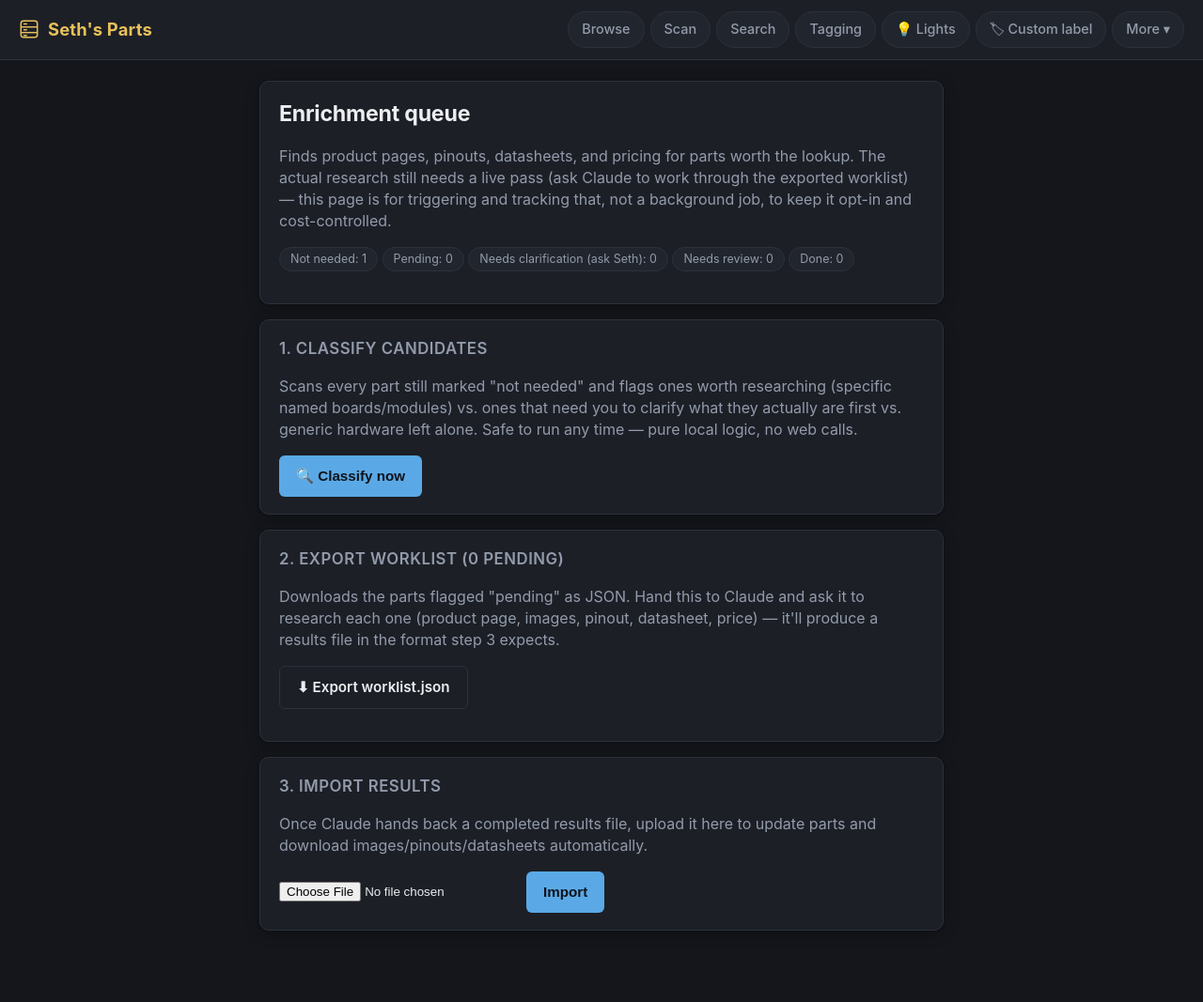
After one commit to sethmills/sethsparts, a Django app: page /enrichment/ in a window 1280 px wide. The commit adds this page. Shown: the whole page at 94% size. Run offline with Django 5.2, Linux system fonts and the light colour scheme; a user stored in the database is signed in; tables that the repository leaves empty hold one stand-in row (values such as "Sample post").

Commit message:
Add bulk intake entry point and an in-app enrichment queue
Intake: the queue page had no way to add notes -- only from an
already-chosen container's own page. IntakeNote.container is now
nullable; new /intake/add/ lets Seth type or dictate a whole batch
(one item per line, voice results split into separate lines on each
final phrase) and either assign a container now or leave it unassigned
to sort out later from the queue, which now has an inline
assign/reassign dropdown per note.

Enrichment: classify_enrichment_queue and ingest_enrichment already
existed as CLI-only management commands. Added /enrichment/ (dashboard
+ status counts), a live "classify now" trigger (pure DB logic, safe
to run any time), a worklist JSON export for a research pass to work
from, and a results-upload that runs the existing ingest logic via
call_command -- closes the loop without needing SSH access. The actual
web research still needs an agent (this can't run unattended for
free); this just makes triggering and applying it a normal in-app
action instead of a terminal-only one.

Co-Authored-By: Claude Sonnet 5 <noreply@anthropic.com>

```diff
--- a/inventory/templates/inventory/base.html
+++ b/inventory/templates/inventory/base.html
@@ -36,6 +36,7 @@
         <div class="nav-more-menu">
           <a href="{% url 'inventory:project_list' %}">Projects</a>
           <a href="{% url 'inventory:reorder' %}">Reorder</a>
+          <a href="{% url 'inventory:enrichment_queue' %}">Enrichment queue</a>
           <a href="{% url 'inventory:labels' %}">Labels</a>
           <a href="{% url 'inventory:bin_setup' %}">Bin barcodes</a>
           <a href="{% url 'inventory:quick_add_container' %}">📦 New moving box</a>
--- /dev/null
+++ b/inventory/templates/inventory/enrichment_queue.html
@@ -0,0 +1,72 @@
+{% extends "inventory/base.html" %}
+{% block title %}Enrichment queue — Seth's Parts{% endblock %}
+{% block content %}
+<div class="card">
+  <h1>Enrichment queue</h1>
+  <p class="muted">Finds product pages, pinouts, datasheets, and pricing for parts worth the lookup. The actual research still needs a live pass (ask Claude to work through the exported worklist) — this page is for triggering and tracking that, not a background job, to keep it opt-in and cost-controlled.</p>
+  <p>
+    {% for label, count in status_counts %}
+      <span class="pill">{{ label }}: {{ count }}</span>
+    {% endfor %}
+  </p>
+</div>
+
+<div class="card">
+  <h2>1. Classify candidates</h2>
+  <p class="muted">Scans every part still marked "not needed" and flags ones worth researching (specific named boards/modules) vs. ones that need you to clarify what they actually are first vs. generic hardware left alone. Safe to run any time — pure local logic, no web calls.</p>
+  <form method="post" action="{% url 'inventory:run_enrichment_classification' %}">
+    {% csrf_token %}
+    <button class="btn" type="submit">🔍 Classify now</button>
+  </form>
+</div>
+
+<div class="card">
+  <h2>2. Export worklist ({{ pending|length }} pending)</h2>
+  <p class="muted">Downloads the parts flagged "pending" as JSON. Hand this to Claude and ask it to research each one (product page, images, pinout, datasheet, price) — it'll produce a results file in the format step 3 expects.</p>
+  <p><a href="{% url 'inventory:export_enrichment_worklist' %}" class="btn secondary">⬇ Export worklist.json</a></p>
+  {% if pending %}
+  <table>
+    <tr><th>Part</th><th>Category</th></tr>
+    {% for part in pending %}
+    <tr><td><a href="{% url 'inventory:part_detail' part.pk %}">{{ part.name }}</a></td><td class="muted">{{ part.category|default:"—" }}</td></tr>
+    {% endfor %}
+  </table>
+  {% endif %}
+</div>
+
+<div class="card">
+  <h2>3. Import results</h2>
+  <p class="muted">Once Claude hands back a completed results file, upload it here to update parts and download images/pinouts/datasheets automatically.</p>
+  <form method="post" action="{% url 'inventory:import_enrichment_results' %}" enctype="multipart/form-data" style="display:flex;gap:10px;flex-wrap:wrap;align-items:center;">
+    {% csrf_token %}
+    <input type="file" name="results_file" accept="application/json" required>
+    <button class="btn" type="submit">Import</button>
+  </form>
+</div>
+
+{% if needs_clarification %}
+<div class="card">
+  <h2>Needs your clarification ({{ needs_clarification|length }})</h2>
+  <p class="muted">Ambiguous labels a web search can't resolve on its own — say more about what these actually are before they can be researched.</p>
+  <table>
+    <tr><th>Part</th><th>Category</th></tr>
+    {% for part in needs_clarification %}
+    <tr><td><a href="{% url 'inventory:part_detail' part.pk %}">{{ part.name }}</a></td><td class="muted">{{ part.category|default:"—" }}</td></tr>
+    {% endfor %}
+  </table>
+</div>
+{% endif %}
+
+{% if needs_review %}
+<div class="card">
+  <h2>Needs a second look ({{ needs_review|length }})</h2>
+  <p class="muted">Matched something during a previous research pass, but at low confidence — worth a manual check in <a href="/admin/inventory/part/?enrichment_status__exact=needs_review">/admin/</a>.</p>
+  <table>
+    <tr><th>Part</th><th>Category</th></tr>
+    {% for part in needs_review %}
+    <tr><td><a href="{% url 'inventory:part_detail' part.pk %}">{{ part.name }}</a></td><td class="muted">{{ part.category|default:"—" }}</td></tr>
+    {% endfor %}
+  </table>
+</div>
+{% endif %}
+{% endblock %}
--- a/inventory/urls.py
+++ b/inventory/urls.py
@@ -41,6 +41,10 @@ urlpatterns = [
     path("projects/<int:pk>/", views.project_detail, name="project_detail"),
     path("projects/<int:pk>/build/", views.build_project, name="build_project"),
     path("reorder/", views.reorder, name="reorder"),
+    path("enrichment/", views.enrichment_queue, name="enrichment_queue"),
+    path("enrichment/classify/", views.run_enrichment_classification, name="run_enrichment_classification"),
+    path("enrichment/worklist.json", views.export_enrichment_worklist, name="export_enrichment_worklist"),
+    path("enrichment/import/", views.import_enrichment_results, name="import_enrichment_results"),
     path("export/", views.export_inventory, name="export_inventory"),
     path("reference/", views.reference_list, name="reference_list"),
     path("reference/resistor-calculator/", views.resistor_calculator, name="resistor_calculator"),
@@ -61,5 +65,7 @@ urlpatterns = [
     path("containers/<int:number>/add-note/", views.add_intake_note, name="add_intake_note"),
     path("intake/new-box/", views.quick_add_container, name="quick_add_container"),
     path("intake/queue/", views.intake_queue, name="intake_queue"),
+    path("intake/add/", views.bulk_intake, name="bulk_intake"),
     path("intake/notes/<int:pk>/reviewed/", views.mark_intake_note_reviewed, name="mark_intake_note_reviewed"),
+    path("intake/notes/<int:pk>/assign/", views.assign_intake_note_container, name="assign_intake_note_container"),
 ]
--- a/inventory/views.py
+++ b/inventory/views.py
@@ -1,5 +1,6 @@
 import base64
 import json
+import os
 import re
 import secrets
 from urllib.parse import quote
@@ -730,9 +731,56 @@ def add_intake_note(request, number):
 
 
 @login_required
+def bulk_intake(request):
+    """Add a batch of quick notes at once -- one per line -- optionally assigning them
+    all to a container now, or leaving them unassigned to sort out later from the
+    queue. This is the entry point the intake queue itself was missing: previously the
+    only way to add a note was from an already-chosen container's own page."""
+    if request.method == "POST":
+        container_id = request.POST.get("container") or None
+        container = get_object_or_404(Container, pk=container_id) if container_id else None
+        source = request.POST.get("source") or IntakeNote.TYPED
+        if source not in dict(IntakeNote.SOURCE_CHOICES):
+            source = IntakeNote.TYPED
+
+        lines = [line.strip() for line in (request.POST.get("text") or "").splitlines()]
+        lines = [line for line in lines if line]
+
+        if not lines:
+            messages.error(request, "No items received — one per line.")
+        else:
+            IntakeNote.objects.bulk_create(
+                [IntakeNote(container=container, text=line, source=source) for line in lines]
+            )
+            messages.success(request, f"Queued {len(lines)} item{'s' if len(lines) != 1 else ''} for review.")
+            return redirect("inventory:intake_queue")
+
+    return render(
+        request,
+        "inventory/bulk_intake.html",
+        {"containers": Container.objects.order_by("number")},
+    )
+
+
+@login_required
 def intake_queue(request):
     notes = IntakeNote.objects.filter(reviewed=False).select_related("container")
-    return render(request, "inventory/intake_queue.html", {"notes": notes})
+    return render(
+        request,
+        "inventory/intake_queue.html",
+        {"notes": notes, "containers": Container.objects.order_by("number")},
+    )
+
+
+@login_required
+def assign_intake_note_container(request, pk):
+    note = get_object_or_404(IntakeNote, pk=pk)
+    if request.method == "POST":
+        container_id = request.POST.get("container") or None
+        note.container = get_object_or_404(Container, pk=container_id) if container_id else None
+        note.save(update_fields=["container"])
+        messages.success(request, f"Assigned to {note.container}." if note.container else "Cleared assignment.")
+    return redirect("inventory:intake_queue")
 
 
 @login_required
@@ -1182,6 +1230,99 @@ def reorder(request):
     )
 
 
+# --- Enrichment queue ---------------------------------------------------------
+# The actual research (finding a product page, pinout, datasheet, price) needs a live
+# agent making real web requests -- nothing the deployed app can run unattended for
+# free on a schedule. What *is* buildable and safe to trigger from here: reclassifying
+# candidates (pure DB logic), exporting a worklist for that research pass, and
+# importing the finished results -- so the only manual step is asking Claude to
+# process the exported file, not SSHing in to run management commands by hand.
+
+@login_required
+def enrichment_queue(request):
+    from django.db.models import Count as _Count  # local alias, avoids shadowing concerns
+
+    raw_counts = dict(Part.objects.values_list("enrichment_status").annotate(n=_Count("id")))
+    status_counts = [(label, raw_counts.get(value, 0)) for value, label in Part.ENRICHMENT_CHOICES]
+    pending = Part.objects.filter(enrichment_status=Part.ENRICHMENT_PENDING).select_related("category")
+    needs_review = Part.objects.filter(enrichment_status=Part.ENRICHMENT_NEEDS_REVIEW).select_related("category")
+    needs_clarification = Part.objects.filter(enrichment_status=Part.ENRICHMENT_NEEDS_CLARIFICATION).select_related("category")
+
+    return render(
+        request,
+        "inventory/enrichment_queue.html",
+        {
+            "status_counts": status_counts,
+            "pending": pending,
+            "needs_review": needs_review,
+            "needs_clarification": needs_clarification,
+        },
+    )
+
+
+@login_required
+def run_enrichment_classification(request):
+    if request.method == "POST":
+        from io import StringIO
+
+        from django.core.management import call_command
+
+        out = StringIO()
+        call_command("classify_enrichment_queue", stdout=out)
+        messages.success(request, out.getvalue().replace("\n", " · ").strip(" ·"))
+    return redirect("inventory:enrichment_queue")
+
+
+@login_required
+def export_enrichment_worklist(request):
+    """A JSON list of pending parts for a research pass to work from -- id + whatever's
+    already known, so the research doesn't start from nothing. Not the same shape
+    ingest_enrichment expects back (that's the *output* of research); this is the input."""
+    parts = Part.objects.filter(enrichment_status=Part.ENRICHMENT_PENDING).select_related("category")
+    worklist = [
+        {
+            "id": part.id,
+            "name": part.name,
+            "category": part.category.name if part.category else None,
+            "manufacturer": part.manufacturer,
+            "description": part.description,
+        }
+        for part in parts
+    ]
+    response = JsonResponse(worklist, safe=False, json_dumps_params={"indent": 2})
+    response["Content-Disposition"] = "attachment; filename=enrichment_worklist.json"
+    return response
+
+
+@login_required
+def import_enrichment_results(request):
+    if request.method == "POST":
+        upload = request.FILES.get("results_file")
+        if not upload:
+            messages.error(request, "No file received.")
+            return redirect("inventory:enrichment_queue")
+
+        import tempfile
+        from io import StringIO
+
+        from django.core.management import call_command
+
+        with tempfile.NamedTemporaryFile(mode="wb", suffix=".json", delete=False) as tmp:
+            for chunk in upload.chunks():
+                tmp.write(chunk)
+            tmp_path = tmp.name
+
+        out = StringIO()
+        try:
+            call_command("ingest_enrichment", tmp_path, stdout=out)
+            messages.success(request, out.getvalue().replace("\n", " · ").strip(" ·"))
+        except Exception as exc:
+            messages.error(request, f"Import failed: {exc}")
+        finally:
+            os.unlink(tmp_path)
+    return redirect("inventory:enrichment_queue")
+
+
 # --- Phase 6: Export ----------------------------------------------------------
 
 @login_required
```
Also changed, not shown: inventory/models.py (+10 -3 lines), inventory/templates/inventory/bulk_intake.html (added, +89 -0 lines), inventory/templates/inventory/intake_queue.html (+18 -2 lines), inventory/migrations/0013_alter_intakenote_container.py (added).
